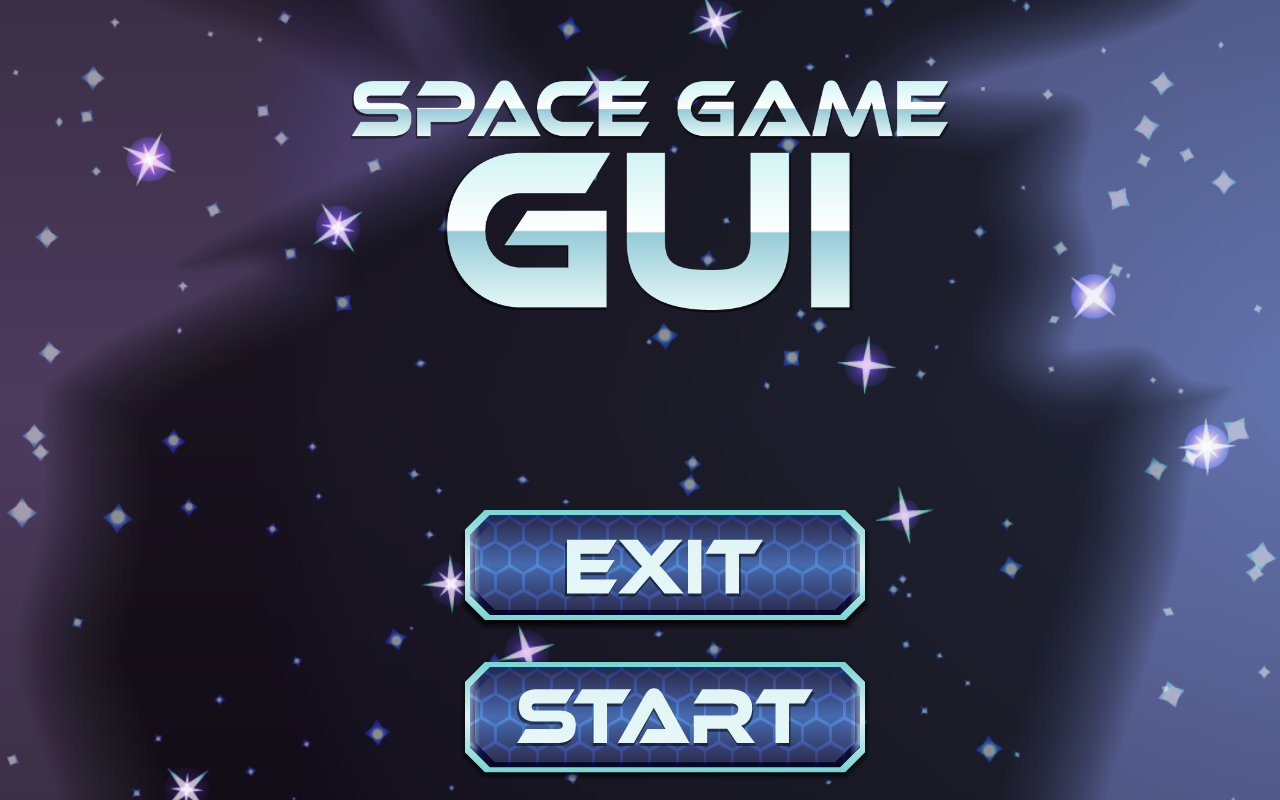
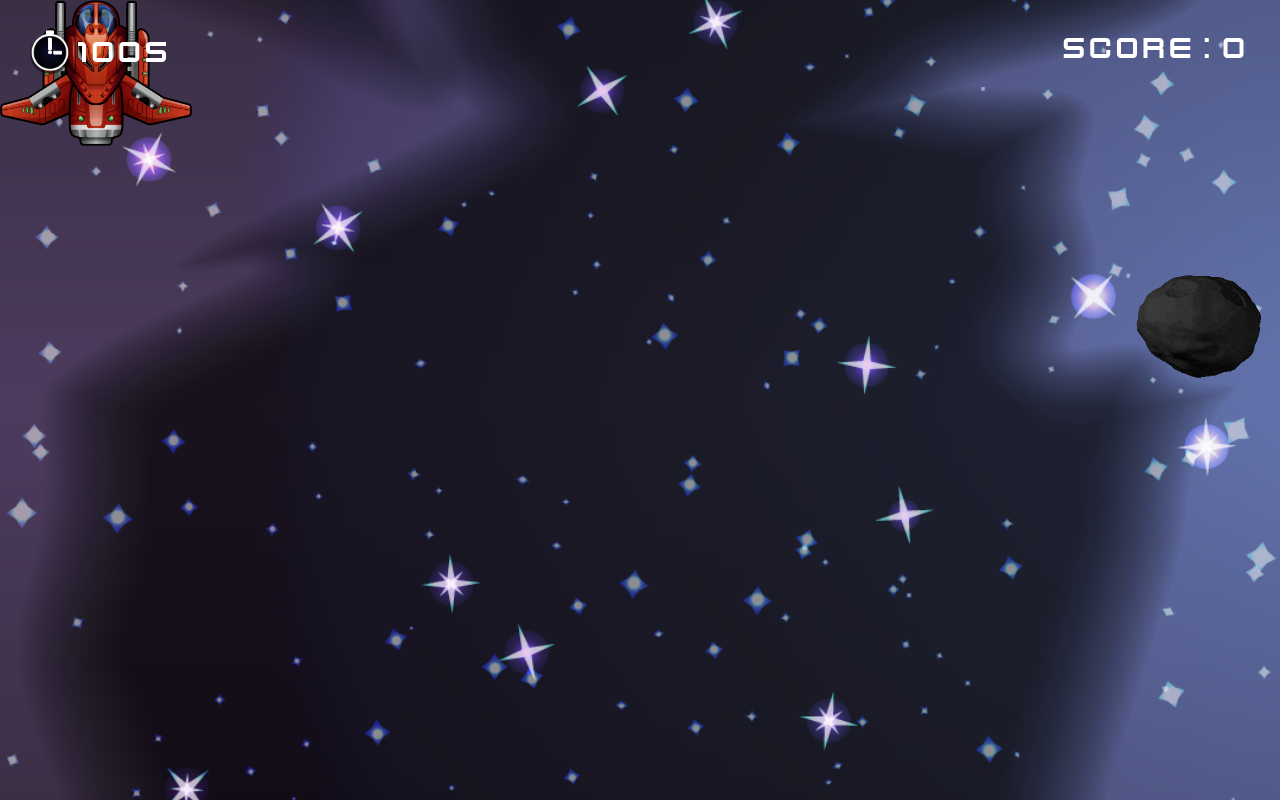
Before and after one commit to sub2nee/shooting_game-js.html.css, a plain HTML site: page index.html in a window 1280 px wide. Both pictures are taken after a click on the element 660 px from the left and 585 px from the top of the page. Drawn offline with nearby package versions, Linux system fonts and the light colour scheme.

Commit message:
feat: 메테오구현
미사일에 맞은 메테오는 폭발 이펙트가 발생하며 삭제

```diff
--- a/game.css
+++ b/game.css
@@ -122,17 +122,16 @@ body div.ui {
     width: 100%;
     height: 100%;
 }
-.game .meteor {
-    width: 10%;
-    position: fixed;
-    z-index: 1;
-}
+
 .game .ship {
     width: 15%;
     position: absolute;
     bottom: 10px;
     left: 45%;
     z-index: 10;
+}
+.game .missile.on {
+    top: -100% !important;
 }
 .game .missile {
     width: 5%;
@@ -143,6 +142,22 @@ body div.ui {
     margin-left: 5%;
     z-index: 1;
 }
-.game .missile.on {
-    top: -100% !important;
+.game .meteor {
+    width: 10%;
+    position: fixed;
+    top: -20%;
+    transition-property: top;
+    transition-duration: 4s;
+    transition-delay: 0.1s;
+    transition-timing-function: linear;
+    z-index: 1;
 }
+.game .meteor.on {
+    top: 120% !important;
+}
+.game .explosion{
+    width: 20%;
+    position: fixed;
+    margin-left: -10%;
+    z-index: 1;
+}
--- a/index.html
+++ b/index.html
@@ -13,6 +13,20 @@
         <div class="loading" id="loading">LOADING...</div>
         <div class="bg ui" id="bg"></div>
 
+        <!-- 메인화면 -->
+        <div class="main ui" id="main">
+            <div class="mainItems logo"></div>
+                <div class="mainItems bottom">
+                    <div class="start_btn cp" onclick="gameStart()">
+                        <img src="img/UI/Main_Menu/Start_BTN.png">
+                    </div>
+                    <div class="exit_btn cp" onclick="gameExit()">
+                        <img src="img/UI/Main_Menu/Exit_BTN.png">
+                    </div>
+                </div>
+        </div>
+
+
         <!-- 게임화면 -->
         <div class="gameUI ui" id="gameUI">
             <div class="score">score : 0</div>
@@ -21,25 +35,11 @@
                 100s
             </div>
         </div>
+
         <div class="game ui" id="game">
-            <img src="">
             <img src="/img/game/ship/Ship.png" id="ship" class="ship" />
         </div>
 
-
-       <!-- 메인화면 -->
-        <div class="main ui" id="main">
-            <div class="mainItems logo"></div>
-                <div class="mainItems bottom">
-                    <div class="exit_btn cp" onclick="gameExit()">
-                        <img src="img/UI/Main_Menu/Exit_BTN.png">
-                    </div>
-                    <div class="start_btn cp" onclick="gameStart()">
-                        <img src="img/UI/Main_Menu/Start_BTN.png">
-                    </div>
-                </div>
-
-        </div>
         <script src="index.js"></script>
     </body>
 </html>
--- a/index.js
+++ b/index.js
@@ -1,9 +1,15 @@
 /***  option  ***/
-let missileSpeed = 50; // ms높아질수록 느리게 나온다.
+let missileSpeed = 100; // ms높아질수록 느리게 나온다.
+let meteorSpeed = 900;
+let missileId = 0;
 let missileObj =
     '<img src="img/game/missile/missile.png" class="missile" id="missile_{x}">';
-let missileId = 0;
-
+let meteorId = 0;
+let meteorObj =
+    '<img src="/img/game/meteor/meteor.gif" class="meteor" id="meteor_{x}">';
+let explosionId = 0;
+let explosionObj =
+    '<img src="/img/game/missile/explosion.png" class="explosion" id="explosion_{x}">';
 /****************/
 
 let isGameStart = false;
@@ -19,11 +25,11 @@ function gameEnd() {
     $('body').css('cursor', 'normal');
     isGameStart = false;
 }
-function gameExit(){
+function gameExit() {
     window.close();
 }
 
-function missile(){
+function missile() {
     if (isGameStart) {
         var newMissile = missileObj.replace('{x}', missileId);
         $('#game').append(newMissile);
@@ -43,7 +49,89 @@ function missile(){
         missileId++;
     }
 }
+function getRandomPos(min, max) {
+    return Math.random() * (max - min) + min;
+}
 
+function meteor() {
+    if (isGameStart) {
+        var newMeteor = meteorObj.replace('{x}', meteorId);
+        $('#game').append(newMeteor);
+        var nowMeteorId = meteorId;
+
+        var windowWidth = $(window).width();
+        var randomPosX = getRandomPos(0, windowWidth);
+
+        $('#meteor_' + meteorId).css({
+            left: randomPosX + 'px',
+        });
+
+        setTimeout(function () {
+            $('#meteor_' + nowMeteorId).addClass('on');
+            setTimeout(function () {
+                $('#meteor_' + nowMeteorId).remove();
+            }, 5000);
+        }, 1);
+
+        meteorId++;
+    }
+}
+
+function meteorAttack() {
+    if (isGameStart) {
+        var meteorArr = $('.meteor');
+        var missileArr = $('.missile');
+
+        for (let i = 0; i < meteorArr.length; i++) {
+            var meteorOffset = $(meteorArr[i]).offset();
+            var meteorWidth = $(meteorArr[i]).width() / 2;
+            var meteorHeight = $(meteorArr[i]).height() / 2;
+
+            for (let j = 0; j < missileArr.length; j++) {
+                var missileOffset = $(missileArr[j]).offset();
+                var missileWidth = $(missileArr[j]).width();
+                var missileHeight = $(missileArr[j]).height();
+                var windowWidth = $(window).width();
+
+                if (
+                    missileOffset.left + missileWidth > meteorOffset.left &&
+                    missileOffset.left < meteorOffset.left + meteorWidth &&
+                    missileOffset.top + missileHeight > meteorOffset.top &&
+                    missileOffset.top < meteorOffset.top + meteorHeight
+                ) {
+                    $(meteorArr[i]).remove();
+                    $(missileArr[j]).remove();
+
+                    if (
+                        missileOffset.left >= 0 &&
+                        missileOffset.left <= windowWidth &&
+                        missileOffset.top >= 0
+                    ) {
+                        var newExplosion = explosionObj.replace(
+                            '{x}',
+                            explosionId
+                        );
+                        $('#game').append(newExplosion);
+                        $('#explosion_' + explosionId).css({
+                            left: missileOffset.left + 'px',
+                            top: missileOffset.top + 'px',
+                        });
+
+                        var nowExplosionId = explosionId;
+                        explosionId++;
+
+                        setTimeout(function () {
+                            $('#explosion_' + nowExplosionId).remove();
+                            for (let i = 0; i < nowExplosionId - 1; i++) {
+                                $('#explosion_' + i).remove();
+                            }
+                        }, 300);
+                    }
+                }
+            }
+        }
+    }
+}
 
 window.onload = init;
 function init() {
@@ -52,7 +140,9 @@ function init() {
     }
     document.onmousemove = getCursorXY;
 
+    setInterval(meteorAttack, 1);
     setInterval(missile, missileSpeed);
+    setInterval(meteor, meteorSpeed);
 }
 
 //커서를 움직여서 플레이어 조종
@@ -73,8 +163,6 @@ function getCursorXY(e) {
                   ? document.documentElement.scrollTop
                   : document.body.scrollTop);
 
-        console.log(cursorX);
-        console.log(cursorY);
         $('#ship').css({
             top: cursorY + 'px',
             left: cursorX + 'px',
@@ -82,7 +170,7 @@ function getCursorXY(e) {
     }
 }
 
-$(document).ready(function(){
+$(document).ready(function () {
     $('#main,#bg').css('display', 'block');
     $('#loading').remove();
 });
```
Also changed, not shown: img/game/meteor/meteor.gif (added), 1 other file.
